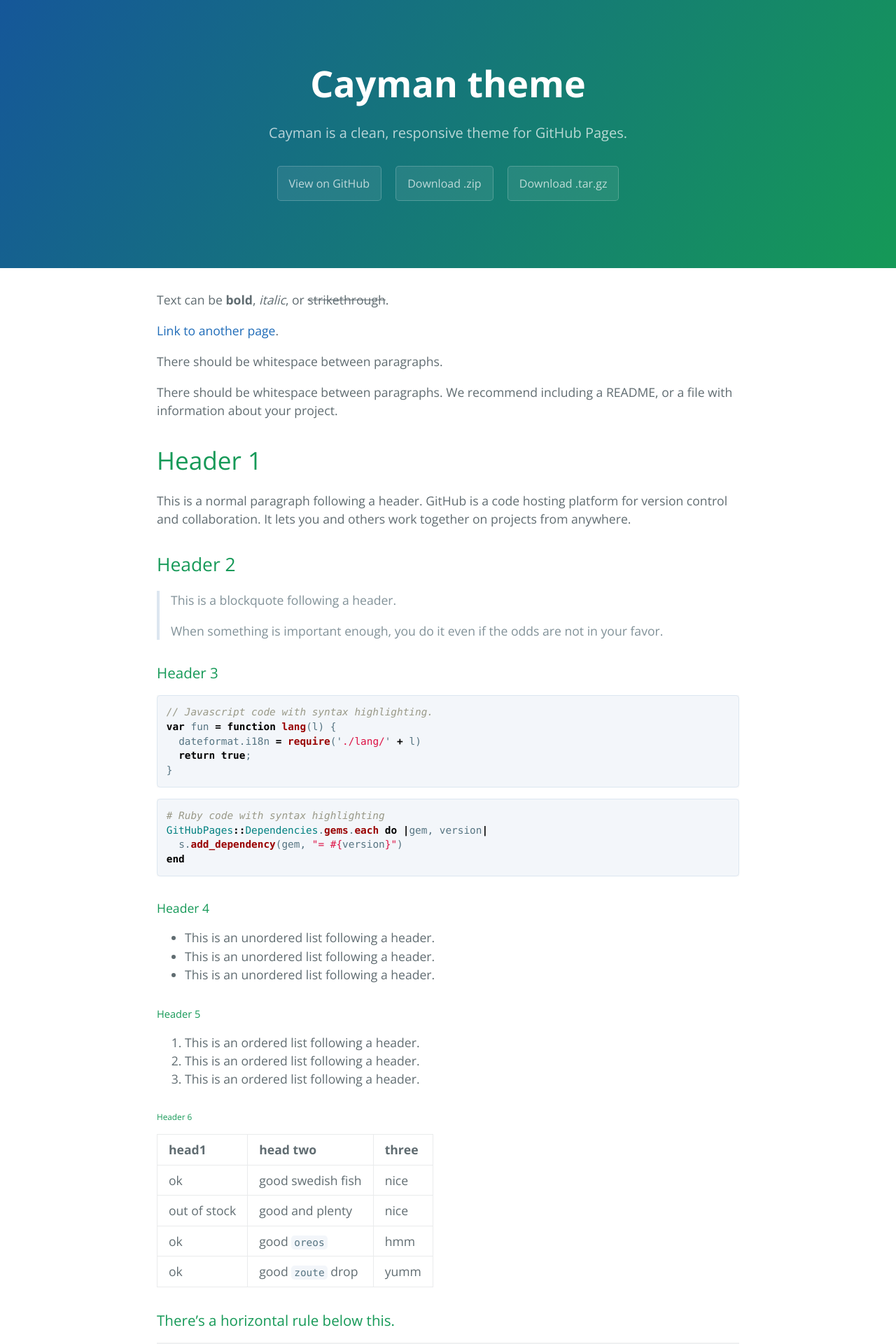
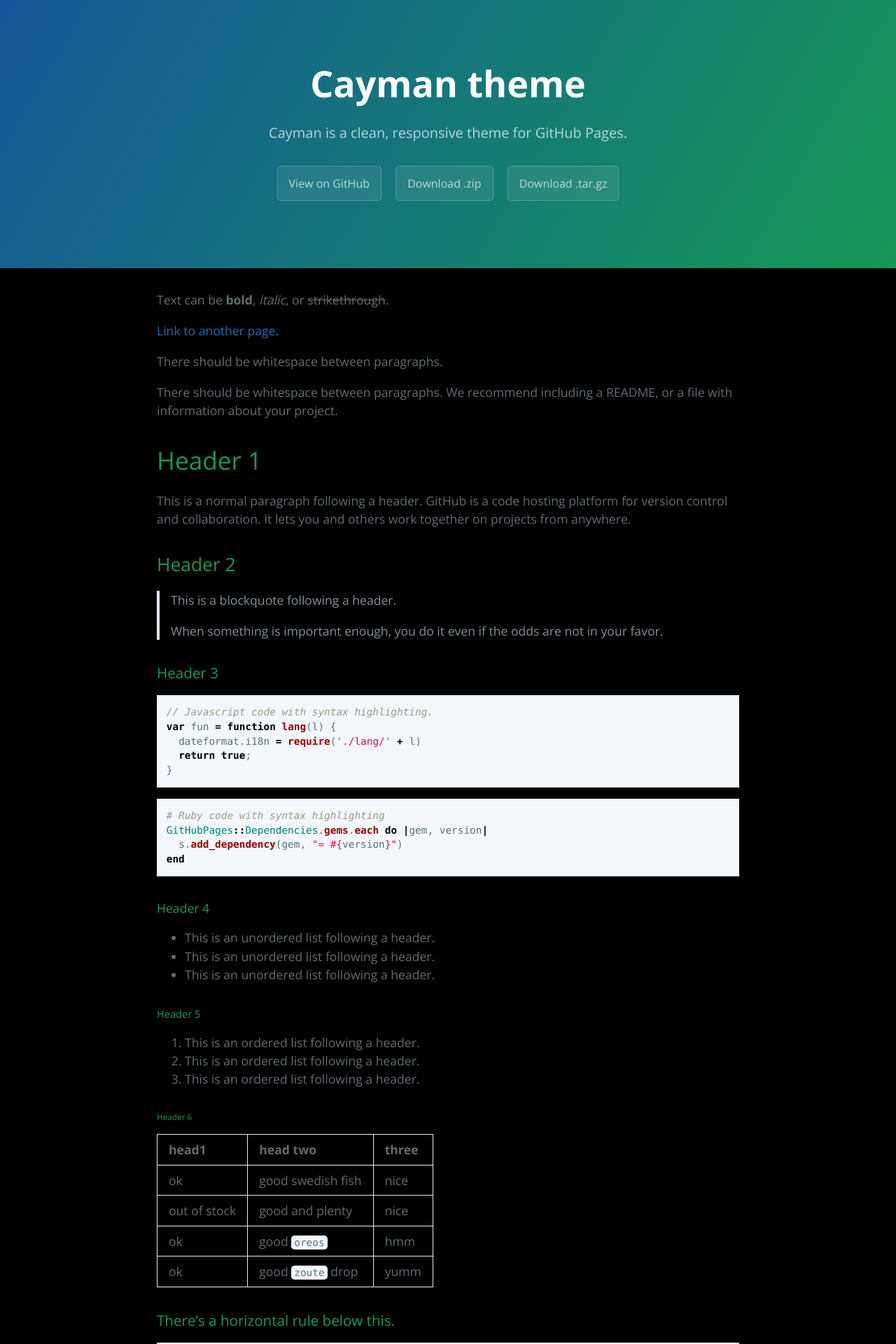
Before and after one commit to hayrin/AF103, a Jekyll site: the page built from index.md, in a window 1280 px wide. Shown: the top 1920 px of the page at 70% size. Built offline with Jekyll 4.4.1, drawn with Linux system fonts in a browser that asks for light colours.

Commit message:
Update style.scss

```diff
--- a/assets/css/style.scss
+++ b/assets/css/style.scss
@@ -2,3 +2,8 @@
 ---
 
 @import 'jekyll-theme-cayman';
+
+
+body{
+ background-color:#000;
+}
```
